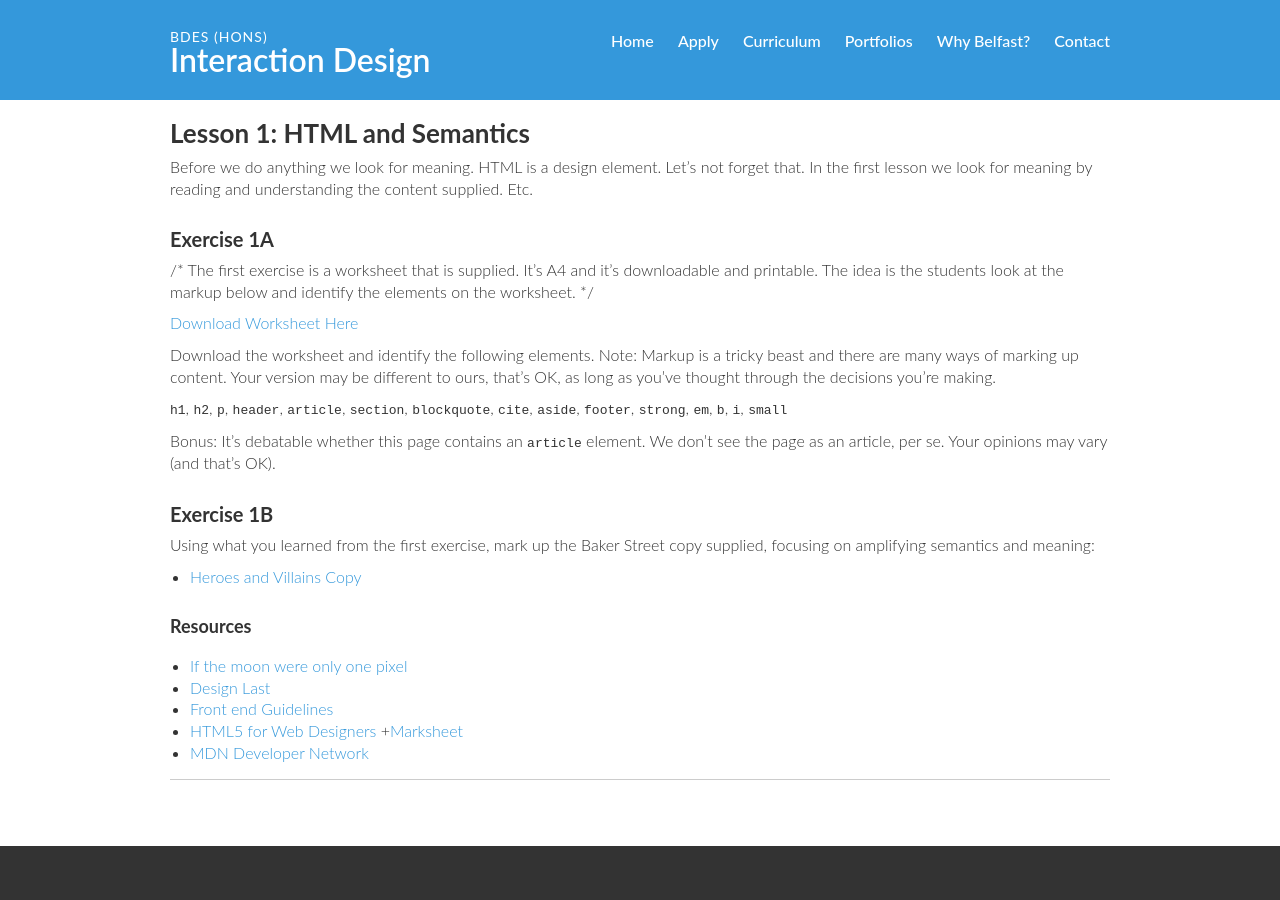
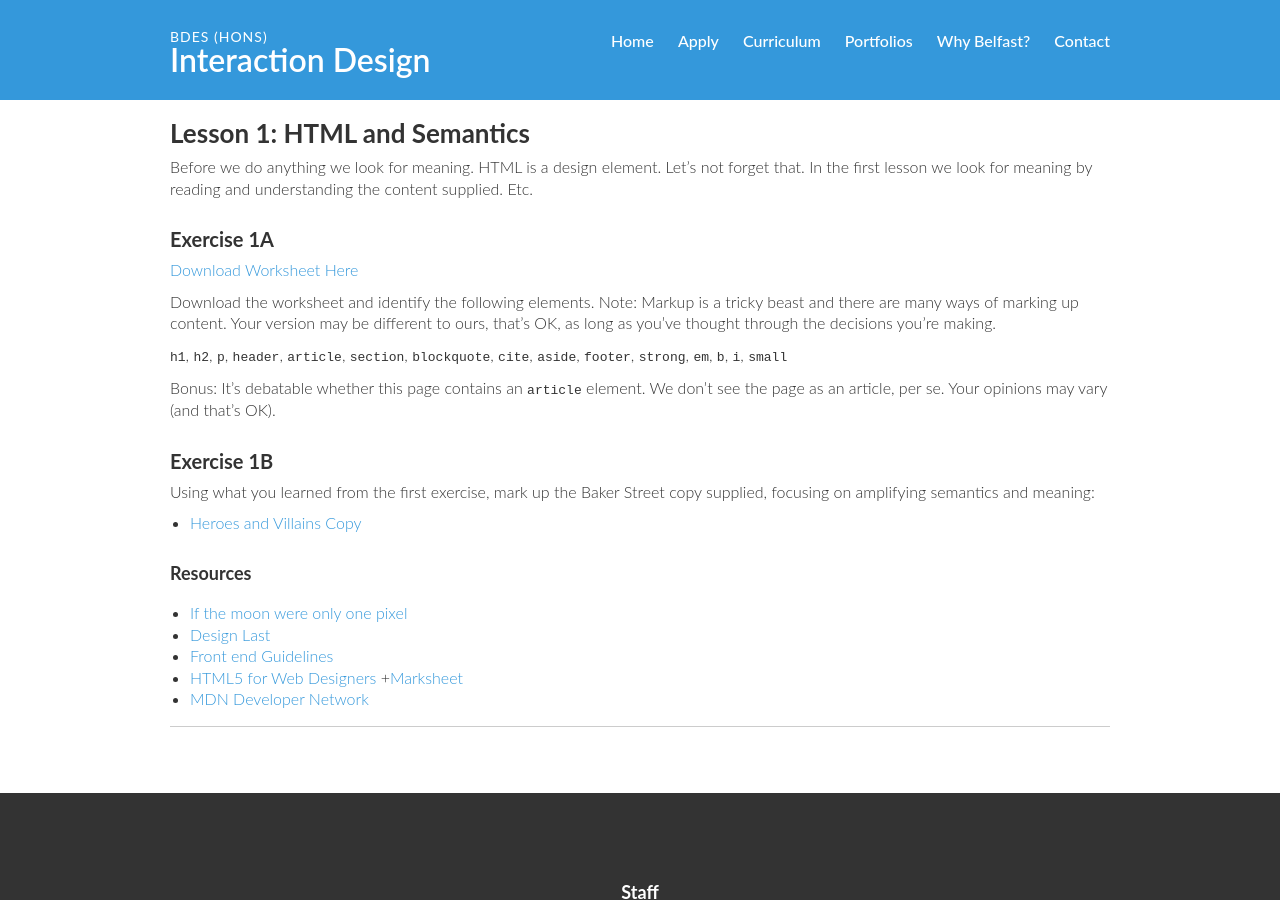
Before and after one commit to ixdbelfast/ixdbelfast.github.io, a Jekyll site: the page built from modules/IXD304/IXD304-Master-Apprentice-Responsive-Storytelling.md, in a window 1280 px wide and 900 px high, scrolled down 1271 px. Built offline with Jekyll 4.4.1, drawn with Linux system fonts in a browser that asks for light colours; our own code applies the rules of GitHub Pages for plain Markdown files; grey boxes are pictures that could not be loaded.

```diff
--- a/modules/IXD304/IXD304-Master-Apprentice-Responsive-Storytelling.md
+++ b/modules/IXD304/IXD304-Master-Apprentice-Responsive-Storytelling.md
@@ -48,7 +48,7 @@
 
 ### Exercise 1A
 
-/* The first exercise is a worksheet that is supplied. It's A4 and it's downloadable and printable. The idea is the students look at the markup below and identify the elements on the worksheet. */
+<!--The first exercise is a worksheet that is supplied. It's A4 and it's downloadable and printable. The idea is the students look at the markup below and identify the elements on the worksheet. -->
 
 [Download Worksheet Here](https://www.dropbox.com/s/neiesxpaqv4lzg7/HTMLandSemantics.pdf?dl=0)
 
```
